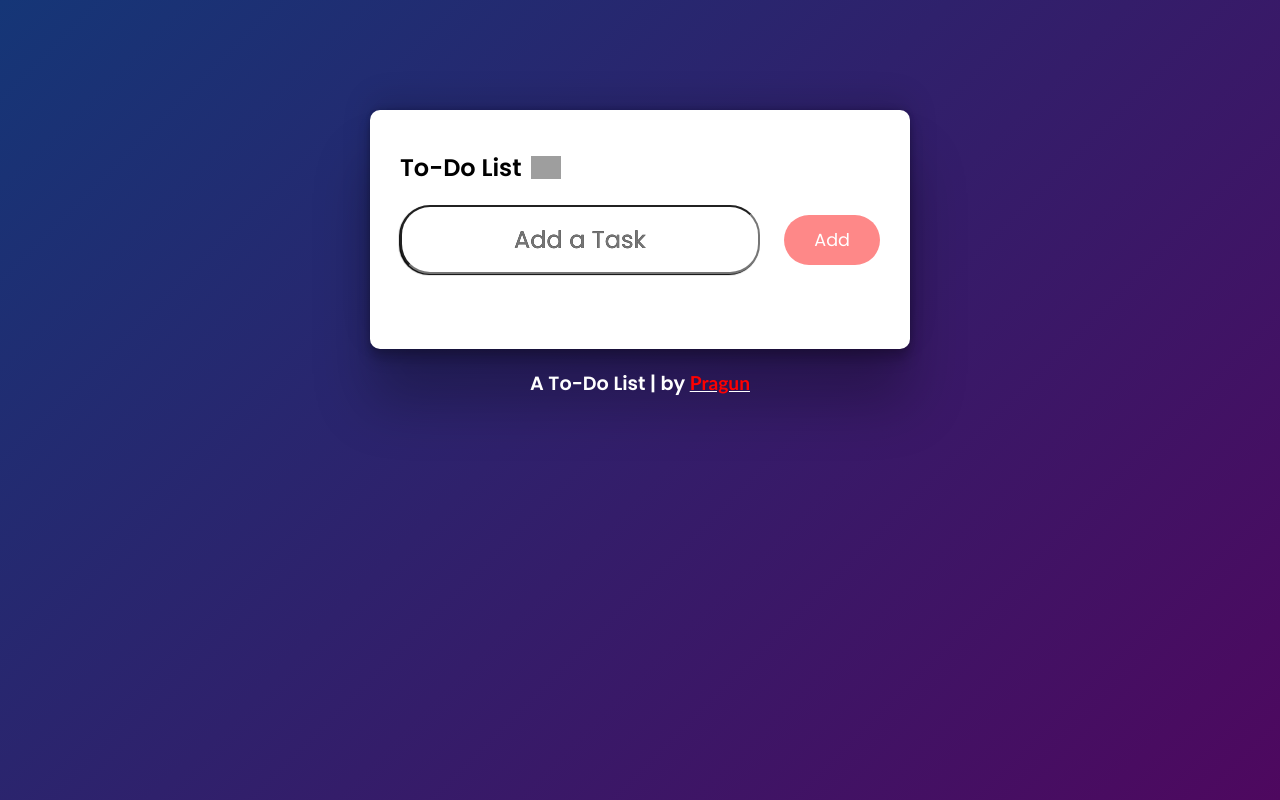
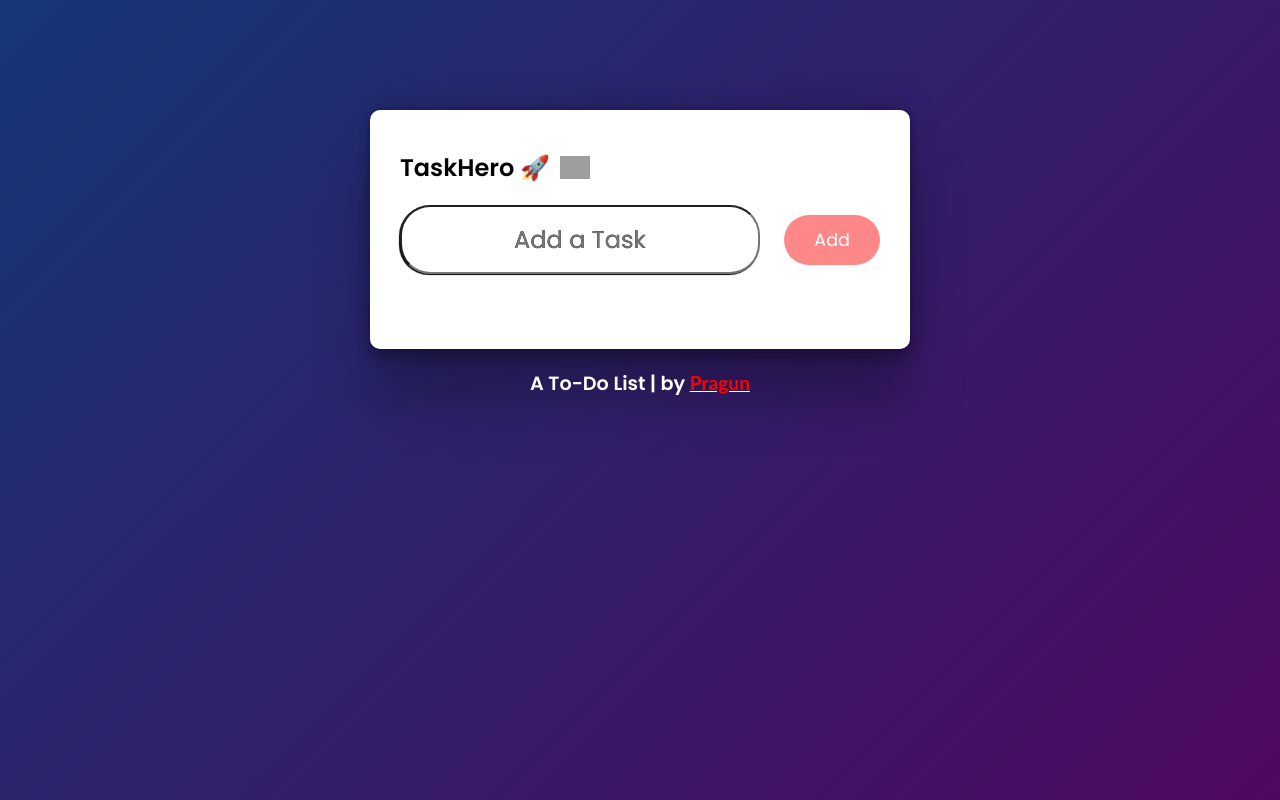
Before and after one commit to Pragun-4u/To-Do_List, a plain HTML site: page index.html in a window 1280 px wide. Drawn offline with Linux system fonts and the light colour scheme; grey boxes are pictures that could not be loaded.

Commit message:
changed the name of the project- TaskHero

```diff
--- a/index.html
+++ b/index.html
@@ -20,9 +20,9 @@
     <div class="container">
 
         <div class="todoapp">
-            <h2>To-Do List <img
+            <h2>TaskHero 🚀<img
                     src="https://icons-for-free.com/iconfiles/png/512/done+exam+list+pencil+todo+icon-1320196901489830645.png"
-                    alt=""> </h2>
+                    alt=""></h2>
 
             <div class="inputbox">
                <div class="inputtextcontainer">
```
